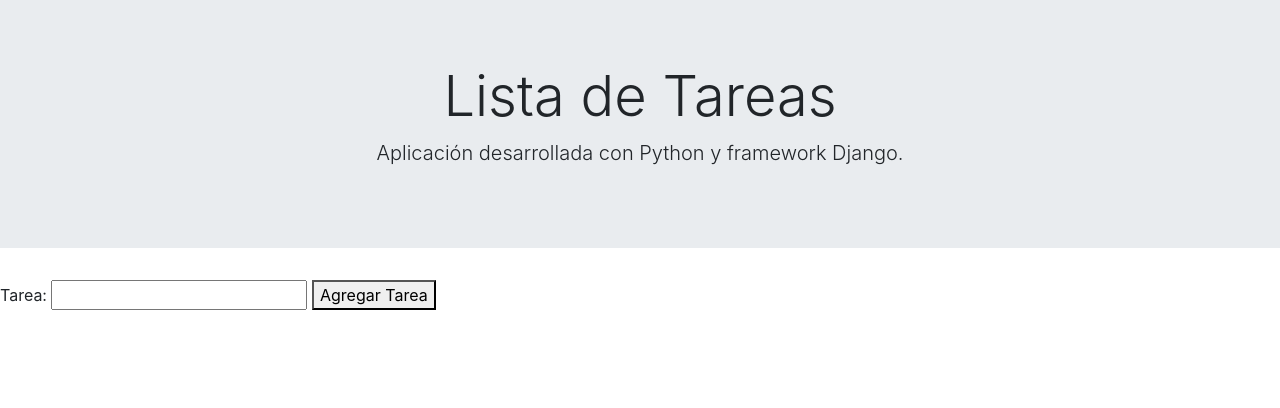
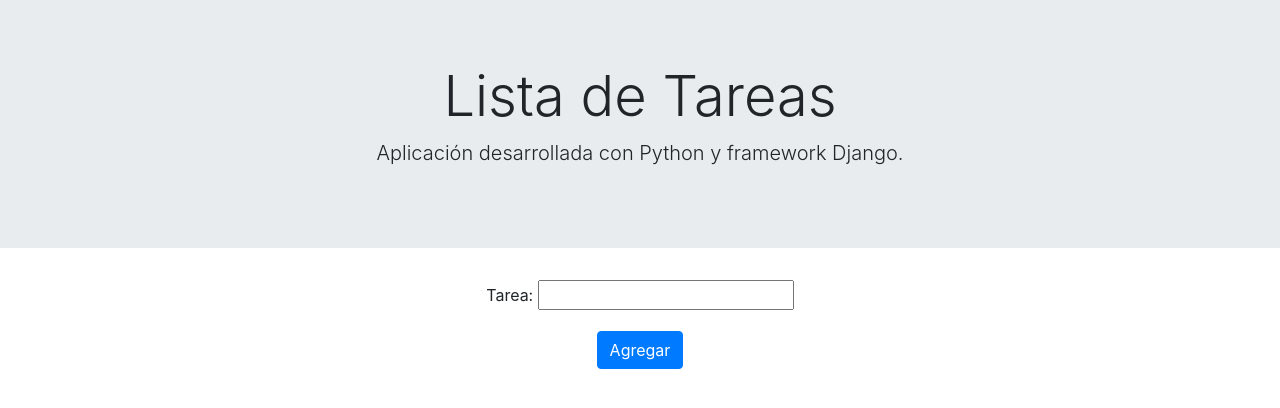
Before and after one commit to Makalu89/Proyecto_Django, a Django app: page /agregar/ in a window 1280 px wide. Shown: the part 57-465 px from the top of the page. Run offline with Django 4.2, Linux system fonts and the light colour scheme.

Commit message:
Mi primer commit

```diff
--- a/todo/Templates/todo/agregar.html
+++ b/todo/Templates/todo/agregar.html
@@ -1,9 +1,13 @@
 {% extends 'todo/layout.html' %}
 {% block content %}
+<div class="container text-center">
 <form method="post">
-    {% csrf_token %}
-    {{ form }}
-    <button> Agregar Tarea </button>
+    {% csrf_token%}
+    <div class="form-group">
+        {{ form }}
+    </div>
+    <button type = "submit" class="btn btn-primary"> Agregar </button>
+    </form>
+    </div>
 
-</form>
 {% endblock %}
--- a/todo/Templates/todo/editar.html
+++ b/todo/Templates/todo/editar.html
@@ -1,8 +1,12 @@
 {% extends 'todo/layout.html' %}
 {% block content %}
+<div class="container text-center">
 <form method="post">
     {% csrf_token %}
+    <div class="form-group">
     {{ form }}
-    <button> Editar Tarea </button>
+    </div>
+    <button type="submit" class="btn btn-primary"> Editar Tarea </button>
 </form>
+</div>
 {% endblock %}
```
Also changed, not shown: todo/Templates/todo/home.html (+5 -12 lines), .gitignore.txt, db.sqlite3.
